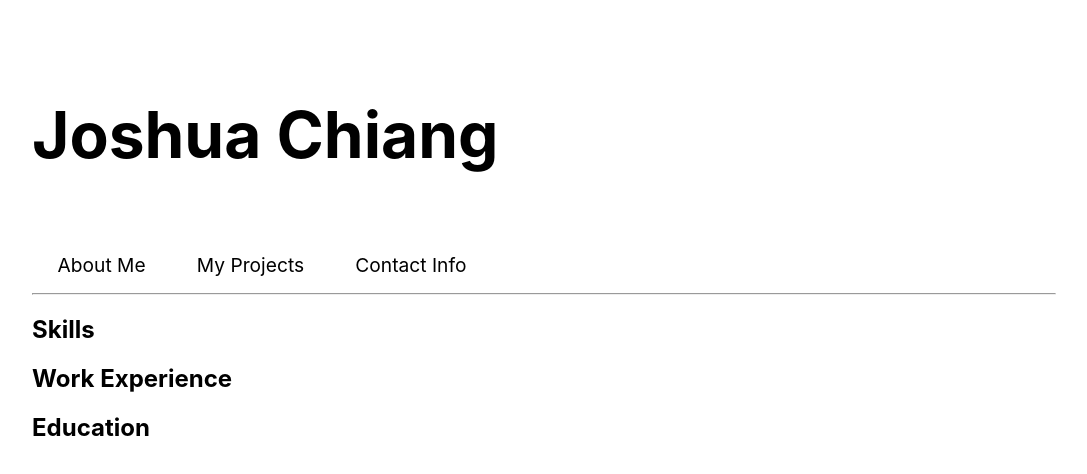
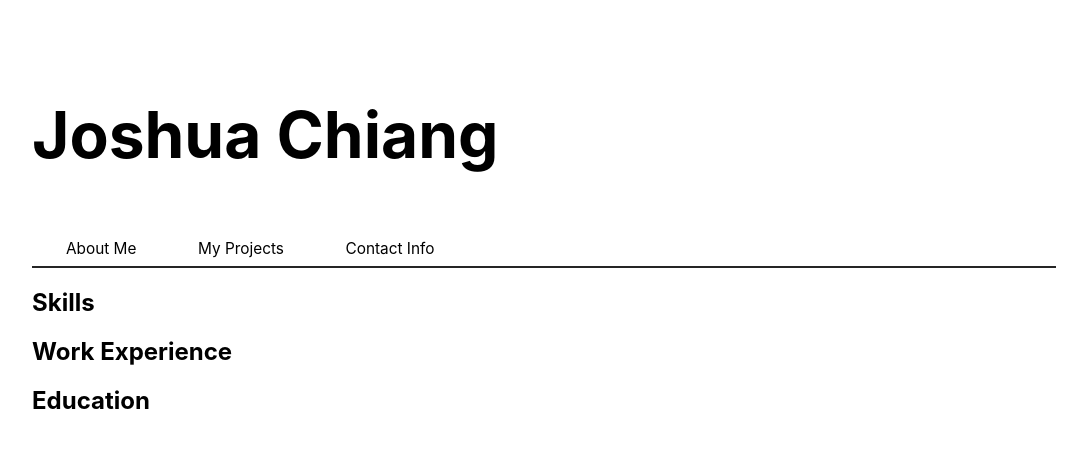
Before and after one commit to imjchiang/Portfolio, a React (Create React App) app in the folder portfolio/: page / in a window 1280 px wide. Shown: the top 474 px of the page, without its empty margins (96-1183 px from the left). Built offline with nearby package versions, Linux system fonts and the light colour scheme.

Commit message:
[main.css] gradient border

```diff
--- a/portfolio/src/css/main.css
+++ b/portfolio/src/css/main.css
@@ -3,10 +3,16 @@ body
     margin: 12vh 10vw 2vh 10vw;
 }
 
+hr
+{
+    margin: 0;
+    border: solid 1px rgb(37, 37, 37);
+}
+
 .title
 {
     font-size: 5vw;
-    margin-bottom: 10vh;
+    margin-bottom: 8vh;
 }
 
 .navbar
@@ -16,6 +22,20 @@ body
 
 .nav
 {
-    margin: 0 2vw 1vh 2vw;
-    font-size: 1.5vw;
+    margin: 0 0 0 0.5vw;
+    padding: 0.3vh 2vw 1vh 2vw;
+    border: solid 2px transparent;
+    border-width: 0 2px 0 2px;
+    text-align: center;
+    font-size: 1.2vw;
+    cursor: pointer;
 }
+
+.nav:hover
+{
+    background-image: linear-gradient(white, rgba(212, 212, 212, 0.26), rgb(212, 212, 212));
+    border: 2px solid transparent;
+    border-width: 0 2px 0 2px;
+    border-image: linear-gradient(to top, black, white);
+    border-image-slice: 1;
+}
```
Also changed, not shown: 1 other file (tests, documents, lock files or other folders).
